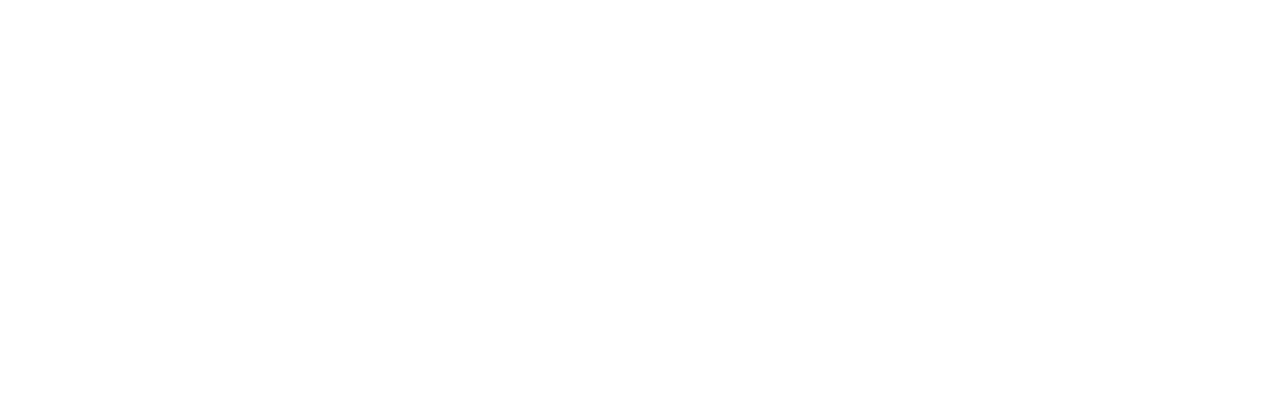
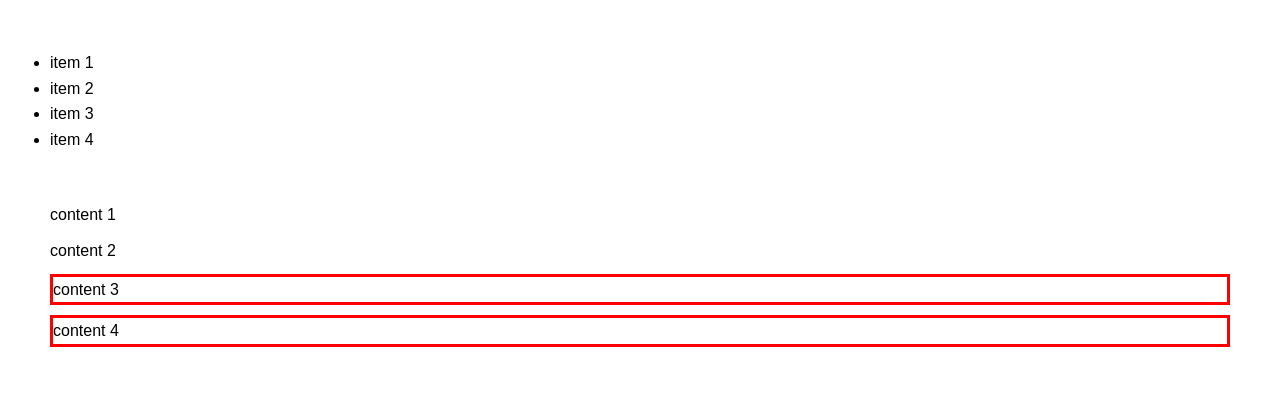
Before and after one commit to dmink/jquery, a website: page source/index.html in a window 1280 px wide. Drawn offline with nearby package versions, Linux system fonts and the light colour scheme; files that its build step writes are made by us from their sources.

Commit message:
lesson 1

```diff
--- a/source/html/content.html
+++ b/source/html/content.html
@@ -0,0 +1,19 @@
+<div class="container">
+
+	<div class="block1">
+		<ul class="list">
+			<li class="item1">item 1</li>
+			<li class="item2">item 2</li>
+			<li class="item3">item 3</li>
+			<li class="item4">item 4</li>
+		</ul>
+	</div>
+
+	<div class="block2">
+		<p class="par1">content 1</p>
+		<p class="par2">content 2</p>
+		<p class="par3">content 3</p>
+		<p class="par4">content 4</p>
+	</div>
+
+</div>
--- a/source/js/customization.js
+++ b/source/js/customization.js
@@ -1,5 +1,5 @@
-$(document).ready(function() {
+$(document).ready( function() {
 
-    // code
+    $('.par2 ~ p').css('border', '3px solid red');
 
 });
--- a/source/sass/style.scss
+++ b/source/sass/style.scss
@@ -47,3 +47,11 @@ p {
 
 /* Styles
 --------------------------------------------------------------------- */
+
+.container {
+	padding: 50px;
+}
+
+.block1 {
+	margin-bottom: 50px;
+}
```
Also changed, not shown: build/css/style.css, build/index.html, build/js/customization.js, readme.md (renamed from readme.txt).
